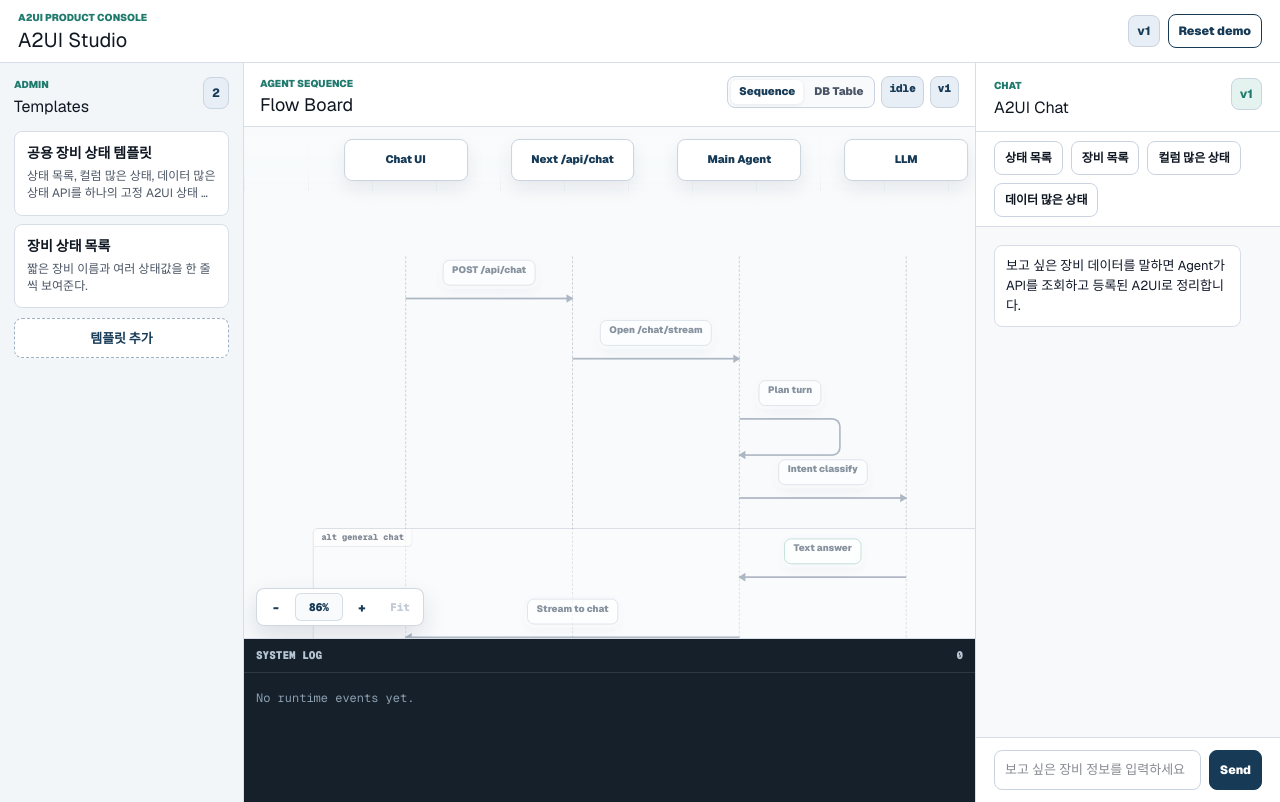
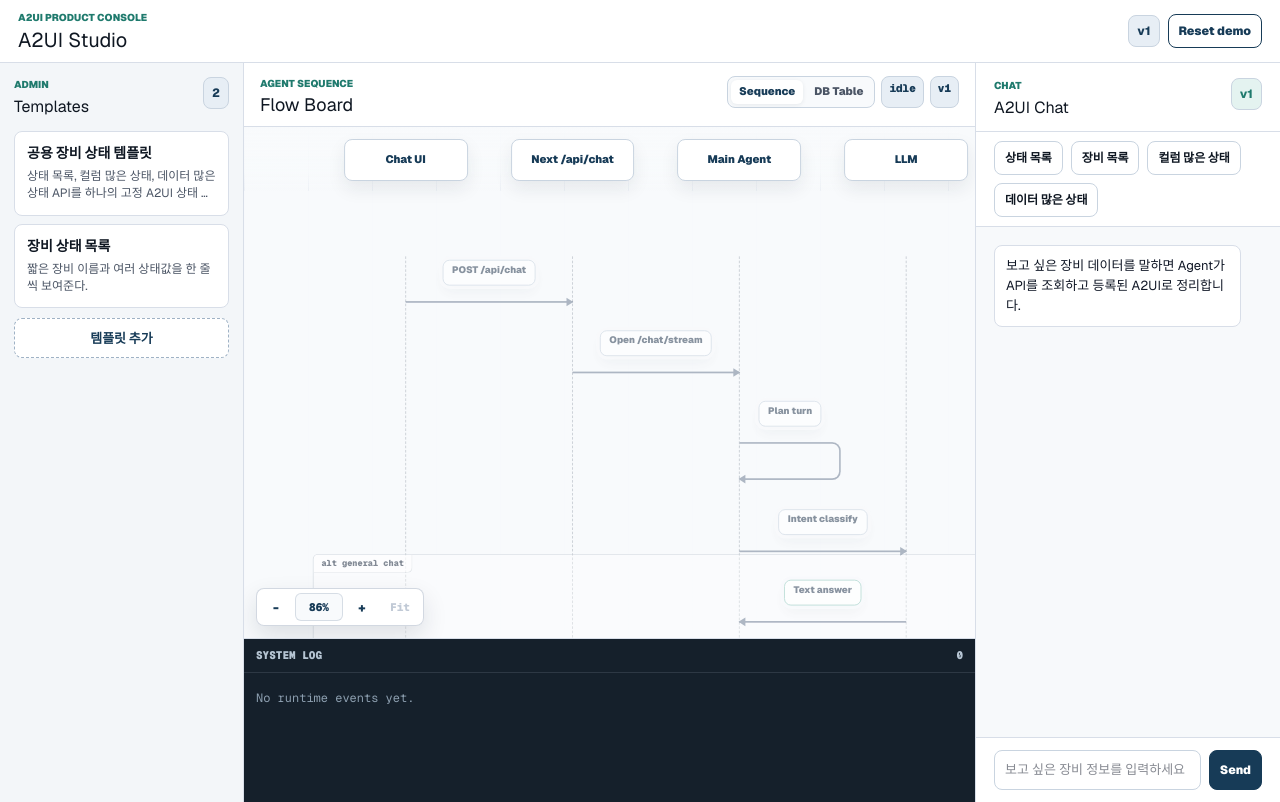
Before and after one commit to tahooki/a2ui-template-admin-chatbot-poc, a Next.js app: page / in a window 1280 px wide. Built offline with nearby package versions, Linux system fonts and the light colour scheme.

Commit message:
fix: use row layout for sequence spacing

```diff
--- a/src/features/a2ui-template-poc/sequence-board.tsx
+++ b/src/features/a2ui-template-poc/sequence-board.tsx
@@ -20,12 +20,14 @@ type SequenceStep = {
   label: string;
   branch?: AgentFlowBranch;
   a2uiSubstep?: boolean;
+  rowTop: number;
+  rowBottom: number;
   y: number;
 };
 
 type SequenceStepGap = "row" | "section" | "selfLoop";
 
-type SequenceStepSpec = Omit<SequenceStep, "y"> & {
+type SequenceStepSpec = Omit<SequenceStep, "rowTop" | "rowBottom" | "y"> & {
   gapBefore?: SequenceStepGap;
 };
 
@@ -93,18 +95,18 @@ const maxZoom = 1.25;
 const zoomStep = 0.1;
 const manualAutoFollowPauseMs = 1600;
 const sequenceLayout = {
-  firstLineY: 124,
+  firstRowTop: 80,
   labelHeight: 30,
-  labelLineGap: 14,
+  labelLineGap: 18,
   selfLoopHeight: 44,
-  branchPaddingTop: 12,
-  branchPaddingBottom: 42,
+  branchPaddingTop: 30,
+  branchPaddingBottom: 34,
   canvasBottomPadding: 80,
 } as const;
 const sequenceStepGaps: Record<SequenceStepGap, number> = {
-  row: 70,
-  section: 84,
-  selfLoop: 92,
+  row: 34,
+  section: 52,
+  selfLoop: 34,
 };
 const clickableStepIds = new Set([
   "business-tool-result",
@@ -126,13 +128,17 @@ const diagramRight = laneX("registry") + actorNodeWidth / 2 + 36;
 const diagramWidth = diagramRight - diagramLeft;
 
 function buildSequenceSteps(specs: SequenceStepSpec[]) {
-  let currentY = sequenceLayout.firstLineY;
+  let currentRowTop: number = sequenceLayout.firstRowTop;
   return specs.map((spec, index) => {
     const gapBefore = spec.gapBefore;
-    if (index > 0) currentY += sequenceStepGaps[gapBefore ?? "row"];
+    if (index > 0) currentRowTop += sequenceStepGaps[gapBefore ?? "row"];
     const step = { ...spec };
     delete step.gapBefore;
-    return { ...step, y: currentY } as SequenceStep;
+    const y = currentRowTop + sequenceLayout.labelHeight + sequenceLayout.labelLineGap;
+    const rowBottom = y + (laneX(step.from) === laneX(step.to) ? sequenceLayout.selfLoopHeight : 0);
+    const sequenceStep = { ...step, rowTop: currentRowTop, rowBottom, y } as SequenceStep;
+    currentRowTop = rowBottom;
+    return sequenceStep;
   });
 }
 
@@ -276,16 +282,12 @@ const steps: SequenceStep[] = buildSequenceSteps([
 
 const stepById = new Map(steps.map((step) => [step.id, step]));
 
-function isSelfLoopStep(step: SequenceStep) {
-  return laneX(step.from) === laneX(step.to);
-}
-
 function stepLabelTop(step: SequenceStep) {
-  return step.y - sequenceLayout.labelHeight - sequenceLayout.labelLineGap;
+  return step.rowTop;
 }
 
 function stepLineBottom(step: SequenceStep) {
-  return step.y + (isSelfLoopStep(step) ? sequenceLayout.selfLoopHeight : 0);
+  return step.rowBottom;
 }
 
 function branchBlockFromSpec(spec: BranchBlockSpec): BranchBlock {
@@ -411,9 +413,9 @@ function stepEndpoints(step: SequenceStep) {
 }
 
 function labelPosition(step: SequenceStep) {
-  const { x1, x2, y1, loopX } = stepEndpoints(step);
-  if (loopX) return { left: x1 + (loopX - x1) / 2, top: y1 };
-  return { left: Math.min(x1, x2) + Math.abs(x2 - x1) / 2, top: y1 };
+  const { x1, x2, loopX } = stepEndpoints(step);
+  if (loopX) return { left: x1 + (loopX - x1) / 2, top: step.rowTop };
+  return { left: Math.min(x1, x2) + Math.abs(x2 - x1) / 2, top: step.rowTop };
 }
 
 function messageLineStyle(step: SequenceStep) {
--- a/src/features/a2ui-template-poc/styles.module.css
+++ b/src/features/a2ui-template-poc/styles.module.css
@@ -1488,7 +1488,7 @@
 .sequenceStep {
   position: absolute;
   z-index: 4;
-  transform: translate(-50%, calc(-100% - var(--sequence-label-line-gap, 14px)));
+  transform: translateX(-50%);
   pointer-events: none;
 }
 
@@ -1497,6 +1497,7 @@
   display: block;
   box-sizing: border-box;
   max-width: 208px;
+  height: var(--sequence-label-height, 30px);
   min-height: var(--sequence-label-height, 30px);
   border: 1px solid #cbd5e1;
   border-radius: 8px;
```
